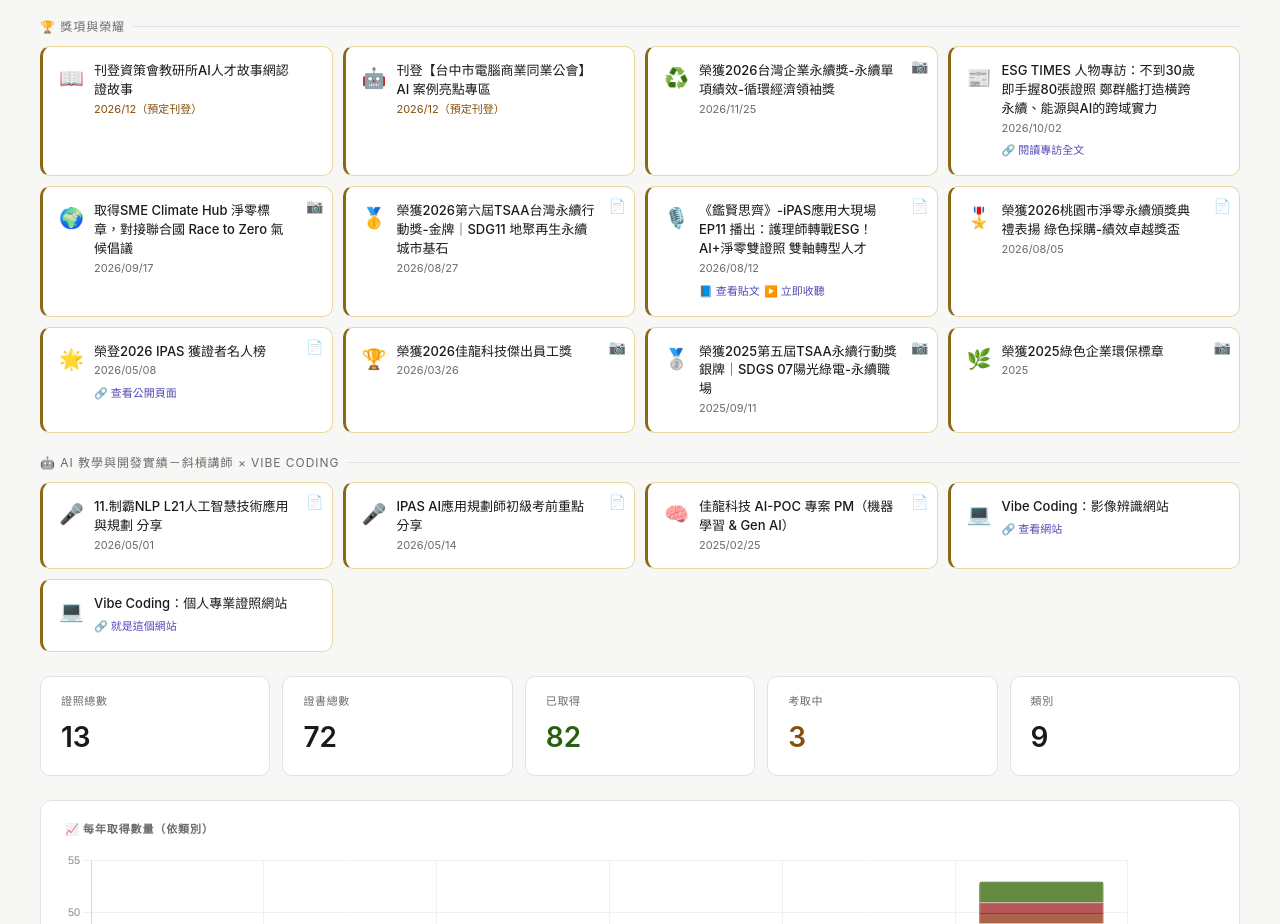
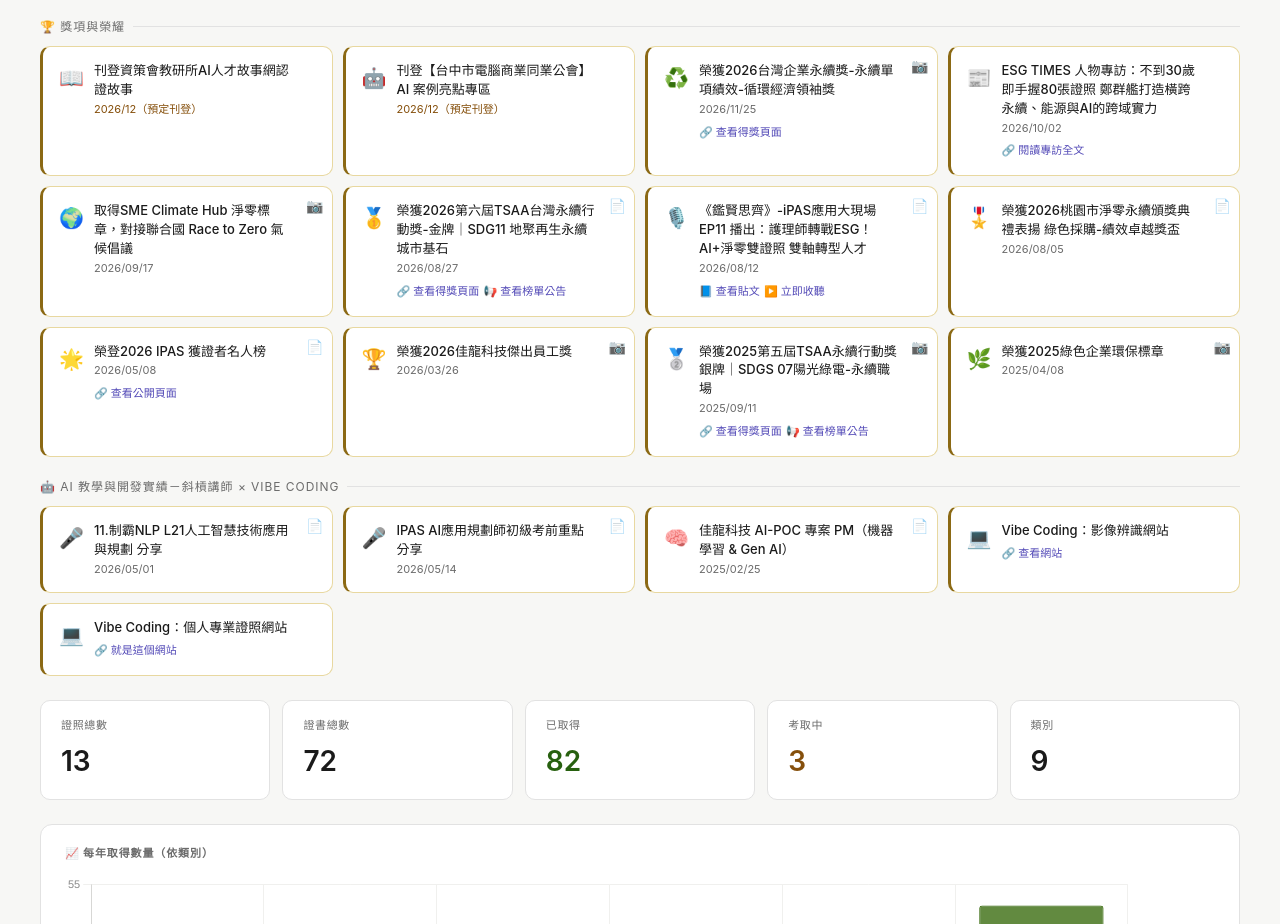
Before and after one commit to Developer0407-star/cert-dashboard, a plain HTML site: page index.html in a window 1280 px wide. Shown: the part 1093-2017 px from the top of the page. Drawn offline with nearby package versions, Linux system fonts and the light colour scheme.

Commit message:
Awards: swap outstanding-employee image, set eco-label date 2025/04/08, add TCSA links to 3 cards
Co-Authored-By: Claude Sonnet 5.5 <noreply@anthropic.com>

```diff
--- a/index.html
+++ b/index.html
@@ -753,6 +753,7 @@
       <div>
         <div class="award-name">榮獲2026台灣企業永續獎-永續單項績效-循環經濟領袖獎</div>
         <div class="award-date">2026/11/25</div>
+        <a class="award-ext-link" href="https://tcsaward.org.tw/tw/award/award_detail/9680" target="_blank" onclick="event.stopPropagation()">🔗 查看得獎頁面</a>
       </div>
       <span class="award-file-badge">📷</span>
     </div>
@@ -777,6 +778,8 @@
       <div>
         <div class="award-name">榮獲2026第六屆TSAA台灣永續行動獎-金牌｜SDG11 地聚再生永續城市基石</div>
         <div class="award-date">2026/08/27</div>
+        <a class="award-ext-link" href="https://tcsaward.org.tw/tw/award/award_detail/9255" target="_blank" onclick="event.stopPropagation()">🔗 查看得獎頁面</a>
+        <a class="award-ext-link" href="https://tcsaward.org.tw/tw/news/index/2026_tsaa_announcement" target="_blank" onclick="event.stopPropagation()">📢 查看榜單公告</a>
       </div>
       <span class="award-file-badge">📄</span>
     </div>
@@ -807,7 +810,7 @@
       </div>
       <span class="award-file-badge">📄</span>
     </div>
-    <div class="award-card has-img" data-img="https://drive.google.com/thumbnail?id=1MIRwY1kWL4eToz2TJXc-4SD3hg6t3z-j&sz=w1200" data-name="榮獲2026佳龍科技傑出員工獎" data-date="2026/03/26">
+    <div class="award-card has-img" data-img="https://drive.google.com/thumbnail?id=1FIKgmL5G_JpIAoHH9Zygq2pH3ZnzGWfM&sz=w1200" data-name="榮獲2026佳龍科技傑出員工獎" data-date="2026/03/26">
       <div class="award-icon">🏆</div>
       <div>
         <div class="award-name">榮獲2026佳龍科技傑出員工獎</div>
@@ -820,14 +823,16 @@
       <div>
         <div class="award-name">榮獲2025第五屆TSAA永續行動獎銀牌｜SDGS 07陽光綠電-永續職場</div>
         <div class="award-date">2025/09/11</div>
+        <a class="award-ext-link" href="https://tcsaward.org.tw/tw/award/award_detail/7108" target="_blank" onclick="event.stopPropagation()">🔗 查看得獎頁面</a>
+        <a class="award-ext-link" href="https://tcsaward.org.tw/tw/news/index/569" target="_blank" onclick="event.stopPropagation()">📢 查看榜單公告</a>
       </div>
       <span class="award-file-badge">📷</span>
     </div>
-    <div class="award-card has-img" data-img="https://drive.google.com/thumbnail?id=1elV951M4Dx46mzUdYUQ2FPNTWV1Te1-I&sz=w1200" data-name="榮獲2025綠色企業環保標章" data-date="2025">
+    <div class="award-card has-img" data-img="https://drive.google.com/thumbnail?id=1elV951M4Dx46mzUdYUQ2FPNTWV1Te1-I&sz=w1200" data-name="榮獲2025綠色企業環保標章" data-date="2025/04/08">
       <div class="award-icon">🌿</div>
       <div>
         <div class="award-name">榮獲2025綠色企業環保標章</div>
-        <div class="award-date">2025</div>
+        <div class="award-date">2025/04/08</div>
       </div>
       <span class="award-file-badge">📷</span>
     </div>
```
